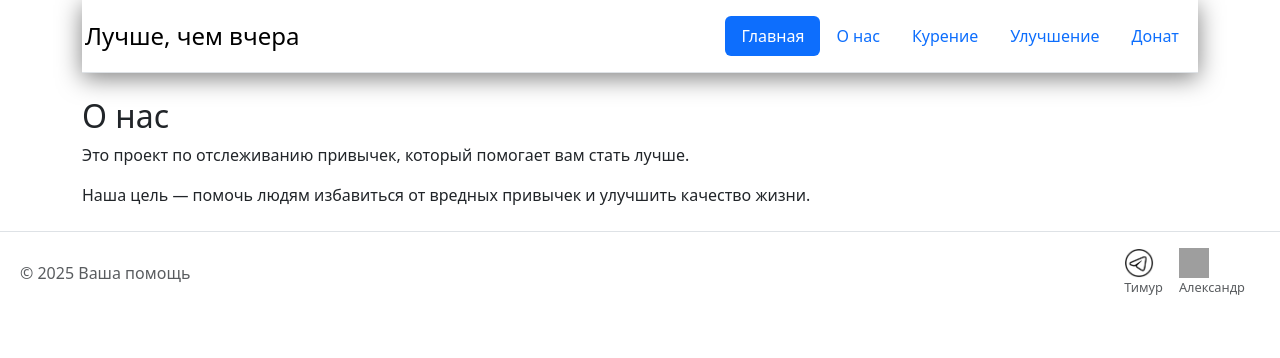
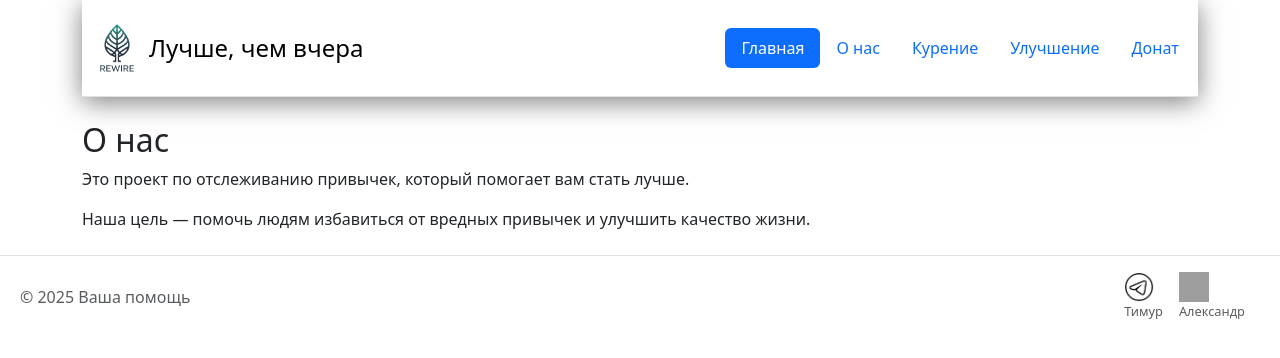
Before and after one commit to juddeau/habit-tracker, a Flask app: page /about in a window 1280 px wide. Shown: the top 358 px of the page. Run offline with Flask 3, Linux system fonts and the light colour scheme; grey boxes are pictures that could not be loaded.

Commit message:
Click on main title or logo turn u to main page

```diff
--- a/frontend/templates/base.html
+++ b/frontend/templates/base.html
@@ -12,8 +12,9 @@
 </head>
 <body>
     <div class="container">
-        <header class="d-flex flex-wrap justify-content-center py-3 mb-4 border-bottom">
-            <a href="/" class="d-flex align-items-center mb-3 mb-md-0 me-md-auto link-body-emphasis text-decoration-none">
+        <header class="d-flex flex-wrap justify-content-between align-items-center py-3 mb-4 border-bottom">
+            <a href="{{ url_for('index') }}" class="d-flex align-items-center mb-3 mb-md-0 me-md-auto link-body-emphasis text-decoration-none">
+                <img class="header__img" src="{{ url_for('static', filename='img/trans_bg.png') }}" alt="Логотип">
                 <span class="fs-4">Лучше, чем вчера</span>
             </a>
 
```
